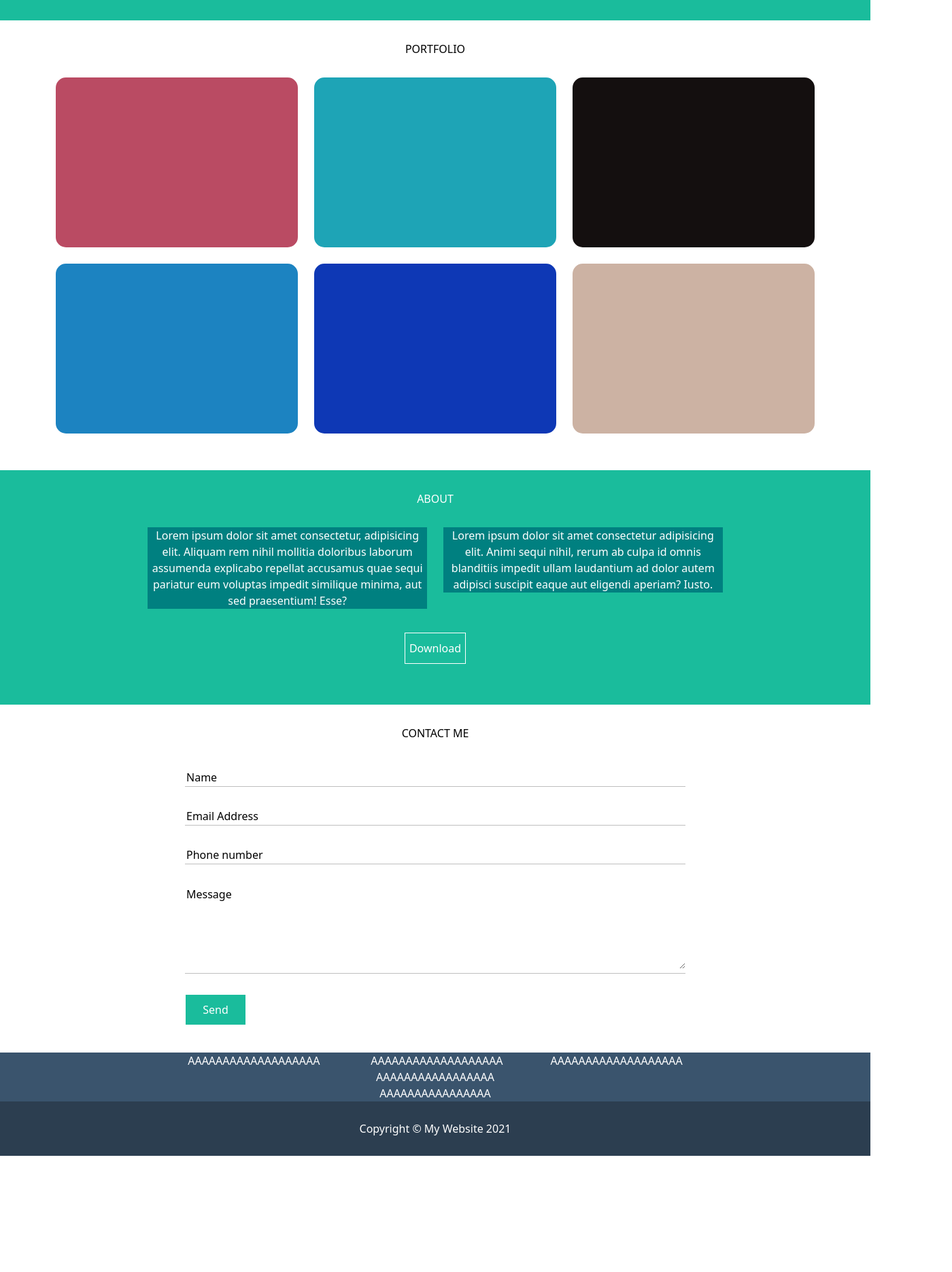
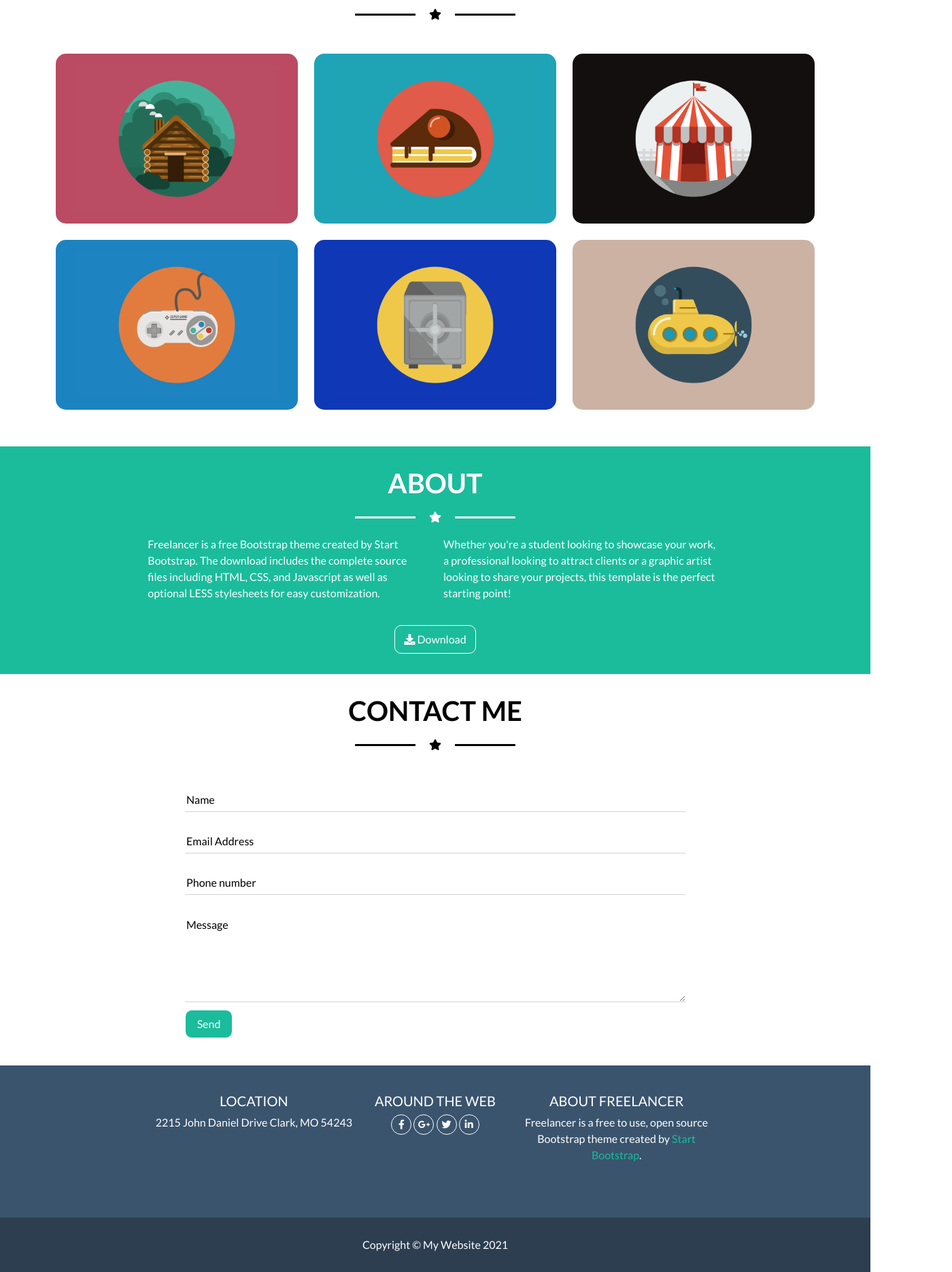
Before and after one commit to Velerium/html-css-bootstrap-freelancer, a plain HTML site: page index.html in a window 1280 px wide. Shown: the part 560-2432 px from the top of the page at 68% size, 1400 px wide, since content can reach past the window. Before the commit the page ends 2261 px from the top, so only its background shows below. Drawn offline with nearby package versions, Linux system fonts and the light colour scheme.

Commit message:
Project over!

```diff
--- a/css/style.css
+++ b/css/style.css
@@ -1,5 +1,6 @@
 body {
     overflow-x: hidden;
+    font-family: 'Lato', sans-serif;
 }
 
 .container-fluid {
@@ -12,9 +13,47 @@ body {
     color: #000;
 }
 
-.nav-bar {
-    height: 90px;
+.row {
+    margin-bottom: 30px;
+}
+
+.colored {
     background-color: #2c3e50;
+}
+
+h1, h6 {
+    font-weight: 700;
+}
+
+.star::before {
+    content: "----------------";
+    text-decoration: line-through 3px;
+}
+
+.star i {
+    margin: 10px 20px 20px;
+}
+
+.star::after {
+    content: "----------------";
+    text-decoration: line-through 3px;
+}
+
+nav {
+    background-color: #2c3e50;
+    padding: 0 24px;
+}
+
+.navbar-dark .navbar-toggler {
+    border-color: rgba(255, 255, 255, 1);
+}
+
+.navbar-collapse {
+    flex: 0 0 auto;  /*Overrides the default grow value*/
+}
+
+.navbar-dark .navbar-nav .nav-link {
+    color: #fff;
 }
 
 .intro, .about {
@@ -24,17 +63,29 @@ body {
 }
 
 .intro {
-    height: 500px;
+    margin-top: 56px;
 }
 
-.row {
-    margin-bottom: 30px;
+.intro img {
+    position: relative;
+    width: 200px;
+    margin-bottom: 20px;
 }
 
 [class*="item-"] {
     height: 250px;
     border-radius: 15px;
     margin-bottom: 24px;
+    position: relative;
+    min-width: 300px;
+}
+
+.examples img {
+    position: absolute;
+    top: 50%;
+    left: 50%;
+    transform: translate(-50%, -50%);
+    width: 300px;
 }
 
 .item-1 {
@@ -62,8 +113,12 @@ body {
 }
 
 .info {
-    background-color: teal;
+    text-align: left;
     margin-bottom: 5px;
+}
+
+.contact .col-12 {
+    text-align: center;
 }
 
 .contact .col-8 {
@@ -85,7 +140,18 @@ body {
 
 .contact input, .contact textarea {
     border: none;
+    border-bottom: 1px solid lightgrey ;
     outline: none;
+    width: 100%;
+    padding-bottom: 5px;
+}
+
+.contact input {
+    margin-bottom: 30px;
+}
+
+.contact textarea {
+    margin-bottom: 5px;
 }
 
 input::placeholder, textarea::placeholder {
@@ -98,35 +164,63 @@ input::placeholder, textarea::placeholder {
 }
 
 [class*="button"] {
-    width: 90px;
-    padding: 10px 0;
+    padding: 8px 0;
     background-color: #1abc9c;
     color: white;
     border: 1px solid #fff;
+    text-align: center;
+    border-radius: 10px;
 }
 
 .button-download {
+    width: 120px;
     margin: 0 auto;
 }
 
+.button-contact {
+    width: 70px;
+}
+
+footer {
+    color: #fff;
+}
+
+
 footer .row {
-    background-color: #3a546d;
     margin: 0;
 }
 
-footer .row div {
+footer .info-2 {
     background-color: #3a546d;
+    text-align: center;
+    padding: 40px 0;
+}
+
+footer .info-2 div {
+    margin-bottom: 24px;
+}
+
+footer .info-2 .social div {
+    display: inline-block;
+    width: 30px;
+    height: 30px;
+    border-radius: 50%;
+    border: 1px solid #fff;
+    line-height: 28px;
+    font-size: 14px;
+}
+
+footer .info-2 span {
+    color: #1abc9c;
 }
 
 footer .dark {
     background-color: #2c3e50;
     height: 80px;
+    text-align: center;
+    line-height: 80px;
 }
 
-footer .dark {
-    align-items: center;
-}
-
-footer .row div:last-child {
+footer .info-2 div:last-child {
     background-color: initial;
 }
--- a/index.html
+++ b/index.html
@@ -5,6 +5,9 @@
     <meta http-equiv="X-UA-Compatible" content="IE=edge">
     <meta name="viewport" content="width=device-width, initial-scale=1.0">
 
+    <link rel="preconnect" href="https://fonts.gstatic.com">
+    <link href="https://fonts.googleapis.com/css2?family=Lato:wght@400;700&display=swap" rel="stylesheet">
+    <link href="https://cdnjs.cloudflare.com/ajax/libs/font-awesome/5.13.0/css/all.min.css" rel="stylesheet">
     <link href="https://cdn.jsdelivr.net/npm/bootstrap@5.0.1/dist/css/bootstrap.min.css" rel="stylesheet" integrity="sha384-+0n0xVW2eSR5OomGNYDnhzAbDsOXxcvSN1TPprVMTNDbiYZCxYbOOl7+AMvyTG2x" crossorigin="anonymous">
     <link rel="stylesheet" href="./css/style.css">
     <title>Bootstrap Freelance</title>
@@ -13,113 +16,161 @@
 
 <body>
     <div class="container-fluid">
-        <div class="nav-bar"></div>
+
+        <div class="container-fluid colored fixed-top">
+            <nav class="container navbar navbar-expand-md navbar-dark">
+                <div class="container-fluid">
+                    <a class="navbar-brand" href="#">START BOOTSTRAP</a>
+                    <button class="navbar-toggler" type="button" data-bs-toggle="collapse" data-bs-target="#navbarCollapse" aria-controls="navbarCollapse" aria-expanded="false" aria-label="Toggle navigation">
+                        <span class="navbar-toggler-icon"></span>
+                    </button>
+                    <div class="collapse navbar-collapse" id="navbarCollapse">
+                        <ul class="navbar-nav me-auto mb-2 mb-md-0">
+                            <li class="nav-item">
+                                <a class="nav-link" href="#">Portfolio</a>
+                            </li>
+                            <li class="nav-item">
+                                <a class="nav-link" href="#">About</a>
+                            </li>
+                            <li class="nav-item">
+                                <a class="nav-link" href="#">Contact</a>
+                            </li>
+                        </ul>
+                    </div>
+                </div>
+            </nav>
+        </div>
 
         <main>
-            <div class="container-fluid intro"></div>
+            <div class="intro">
+                <img src="./img/avatar.svg" alt="">
+                <h1>START BOOTSTRAP</h1>
+                <div class="star"><i class="fas fa-star"></i></div>
+                <h6>GRAPHIC ARTIST - WEB DESIGNER - ILLUSTRATOR</h6>
+            </div>
+
             <div class="container">
 
                 <div class="row black">
-                    <div class="col">PORTFOLIO</div>
+                    <h1 class="col">PORTFOLIO</h1>
+                    <div class="star"><i class="fas fa-star"></i></div>
                 </div>
 
-                <div class="row">
+                <div class="row examples">
+
                     <div class="col-xs-12 col-md-6 col-lg-4">
-                        <div class="item-1"></div>
+                        <div class="item-1">
+                            <img src="./img/cabin.png" alt="">
+                        </div>
                     </div>
+
                     <div class="col-xs-12 col-md-6 col-lg-4">
-                        <div class="item-2"></div>
+                        <div class="item-2">
+                            <img src="./img/cake.png" alt="">
+                        </div>
                     </div>
+
                     <div class="col-xs-12 col-md-6 col-lg-4">
-                        <div class="item-3"></div>
+                        <div class="item-3">
+                            <img src="./img/circus.png" alt="">
+                        </div>
                     </div>
+
                     <div class="col-xs-12 col-md-6 col-lg-4">
-                        <div class="item-4"></div>
+                        <div class="item-4">
+                            <img src="./img/game.png" alt="">
+                        </div>
                     </div>
+
                     <div class="col-xs-12 col-md-6 col-lg-4">
-                        <div class="item-5"></div>
+                        <div class="item-5">
+                            <img src="./img/safe.png" alt="">
+                        </div>
                     </div>
+
                     <div class="col-xs-12 col-md-6 col-lg-4">
-                        <div class="item-6"></div>
+                        <div class="item-6">
+                            <img src="./img/submarine.png" alt="">
+                        </div>
                     </div>
+
                 </div>
 
             </div>
 
             <div class="container-fluid about">
-                <div class="row">
-                    <div class="col">ABOUT</div>
-                </div>
+
+                <h1>ABOUT</h1>
+                <div class="star"><i class="fas fa-star"></i></div>
 
                 <div class="row justify-content-center">
                     <div class="col-8 col-md-4">
-                        <div class="info">Lorem ipsum dolor sit amet consectetur, adipisicing elit. Aliquam rem nihil mollitia doloribus laborum assumenda explicabo repellat accusamus quae sequi pariatur eum voluptas impedit similique minima, aut sed praesentium! Esse?</div>
+                        <div class="info">Freelancer is a free Bootstrap theme created by Start Bootstrap. The download includes the complete source files including HTML, CSS, and Javascript as well as optional LESS stylesheets for easy customization.</div>
                     </div>
                     <div class="col-8 col-md-4">
-                        <div class="info">Lorem ipsum dolor sit amet consectetur adipisicing elit. Animi sequi nihil, rerum ab culpa id omnis blanditiis impedit ullam laudantium ad dolor autem adipisci suscipit eaque aut eligendi aperiam? Iusto.</div>
+                        <div class="info">Whether you're a student looking to showcase your work, a professional looking to attract clients or a graphic artist looking to share your projects, this template is the perfect starting point!</div>
                     </div>
                 </div>
 
-                <div class="row">
-                    <div class="col">
-                        <div class="button-download">Download</div>
+                <div class="button-download">
+                    <i class="fas fa-download"></i>
+                    <span>Download</span>
                     </div>
                 </div>
 
             </div>
 
             <div class="container contact">
+
                 <div class="row justify-content-center">
-                    <div class="col-12 margin">CONTACT ME</div>
+
+                    <div class="col-12 margin">
+                        <h1>CONTACT ME</h1>
+                        <div class="star"><i class="fas fa-star"></i></div>
+                    </div>
+                    <form class="col-8">
+
+                        <input type="text" placeholder="Name">
+                        <input type="email" placeholder="Email Address">
+                        <input type="text" placeholder="Phone number">
+                        <textarea placeholder="Message" rows="5"></textarea>
+
+                        <div class="margin">
+                            <div class="button-contact">Send</div>
+                        </div>
+
+                    </form>
+                </div>
+            </div>
+
+        </main>
+
+        <footer>
+            <div class="row info-2">
+
+                <div class="col-12 col-md-4 col-lg-3 offset-lg-2">
+                    <h5>LOCATION</h5>
+                    <p>2215 John Daniel Drive Clark, MO 54243</p>
                 </div>
 
-                <div class="row justify-content-center">
-                    <div class="col-8">
-                        <input type="text" placeholder="Name" size="35">
-                        <hr>
-                    </div>
+                <div class="social col-12 col-md-4 col-lg-2">
+                    <h5>AROUND THE WEB</h5>
+                    <div><i class="fab fa-facebook-f"></i></div>
+                    <div><i class="fab fa-google-plus-g"></i></div>
+                    <div><i class="fab fa-twitter"></i></div>
+                    <div><i class="fab fa-linkedin-in"></i></div>
                 </div>
 
-                <div class="row justify-content-center">
-                    <div class="col-8">
-                        <input type="email" placeholder="Email Address" size="35">
-                        <hr>
-                    </div>
+                <div class="col-12 col-md-4 col-lg-3">
+                    <h5>ABOUT FREELANCER</h5>
+                    <p>Freelancer is a free to use, open source Bootstrap theme created by <span>Start Bootstrap</span>.</p>
                 </div>
 
-                <div class="row justify-content-center">
-                    <div class="col-8">
-                        <input type="text" placeholder="Phone number" size="35">
-                        <hr>
-                    </div>
-                </div>
-
-                <div class="row justify-content-center">
-                    <div class="col-8">
-                        <textarea placeholder="Message" rows="5" style="width: 100%"></textarea>
-                        <hr>
-                    </div>
-                </div>
-
-                <div class="row">
-                    <div class="offset-2 margin">
-                        <div class="button-contact">Send</div>
-                    </div>
-                </div>
-
-            </div>
-        </main>
-
-        <footer class="container-fluid">
-            <div class="row">
-                <div class="col-12 col-md-4 col-lg-3 offset-lg-2">AAAAAAAAAAAAAAAAAAA</div>
-                <div class="col-12 col-md-4 col-lg-2">AAAAAAAAAAAAAAAAAAA AAAAAAAAAAAAAAAAA AAAAAAAAAAAAAAAA</div>
-                <div class="col-12 col-md-4 col-lg-3">AAAAAAAAAAAAAAAAAAA</div>
                 <div class="d-none d-lg-block col-lg-2"></div>
             </div>
 
-            <div class="row dark">
-                <div class="col">Copyright © My Website 2021</div>
+            <div class="dark">
+                <div>Copyright © My Website 2021</div>
             </div>
         </footer>
 
```
Also changed, not shown: img/avatar.svg (added), img/cabin.png (added), img/cake.png (added), img/circus.png (added), img/game.png (added), img/safe.png (added), img/submarine.png (added).
